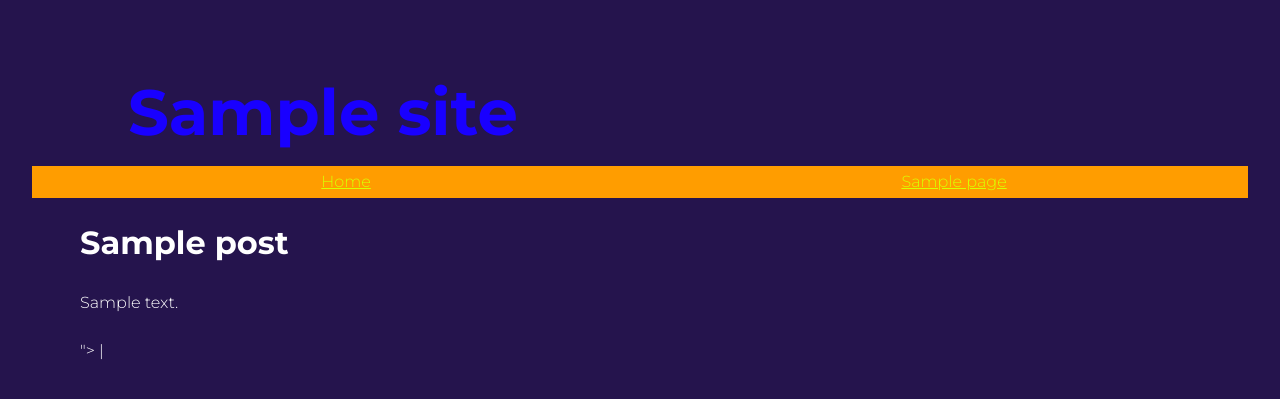
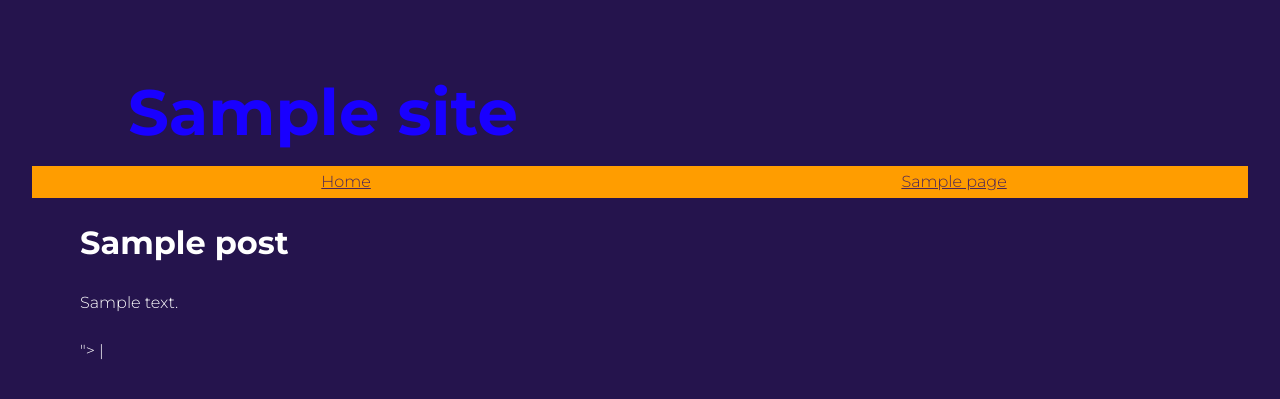
Before and after one commit to Jisei292/4w4-Jame-labo7, a WordPress theme: template themes/theme-js/page.php in a window 1280 px wide. Shown: the top 399 px of the page. Run offline with PHP 8.4 and a stand-in for WordPress, Linux system fonts and the light colour scheme; the site name, menu and one post (Sample post) are stand-ins, and other content is empty; some libraries are stand-ins or nearby versions.

Commit message:
final one

```diff
--- a/themes/theme-js/sass/abstracts/variables/_colors.scss
+++ b/themes/theme-js/sass/abstracts/variables/_colors.scss
@@ -13,8 +13,8 @@ $color__link-visited: #800080; //purple
 $color__link-hover: #191970; //midnightblue
 $color__text-main: #ffffff;
 
-$color__linkmenu: #d9ff00; //royalblue
-$color__linkmenu-visited: #00ff22; //purple
+$color__linkmenu: #4d2757; //royalblue
+$color__linkmenu-visited: #0011ff; //purple
 $color__linkmenu-hover: #f313f3; //midnightblue
 
 $color__linktitle: #1900ff; //royalblue
--- a/themes/theme-js/style.css
+++ b/themes/theme-js/style.css
@@ -538,12 +538,12 @@ a:hover, a:active {
 }
 
 .main-navigation a {
-  color: #d9ff00;
+  color: #4d2757;
   margin-left: 3rem;
 }
 
 .main-navigation a:visited {
-  color: #00ff22;
+  color: #0011ff;
 }
 
 .main-navigation a:hover, .main-navigation a:focus, .main-navigation a:active {
```
